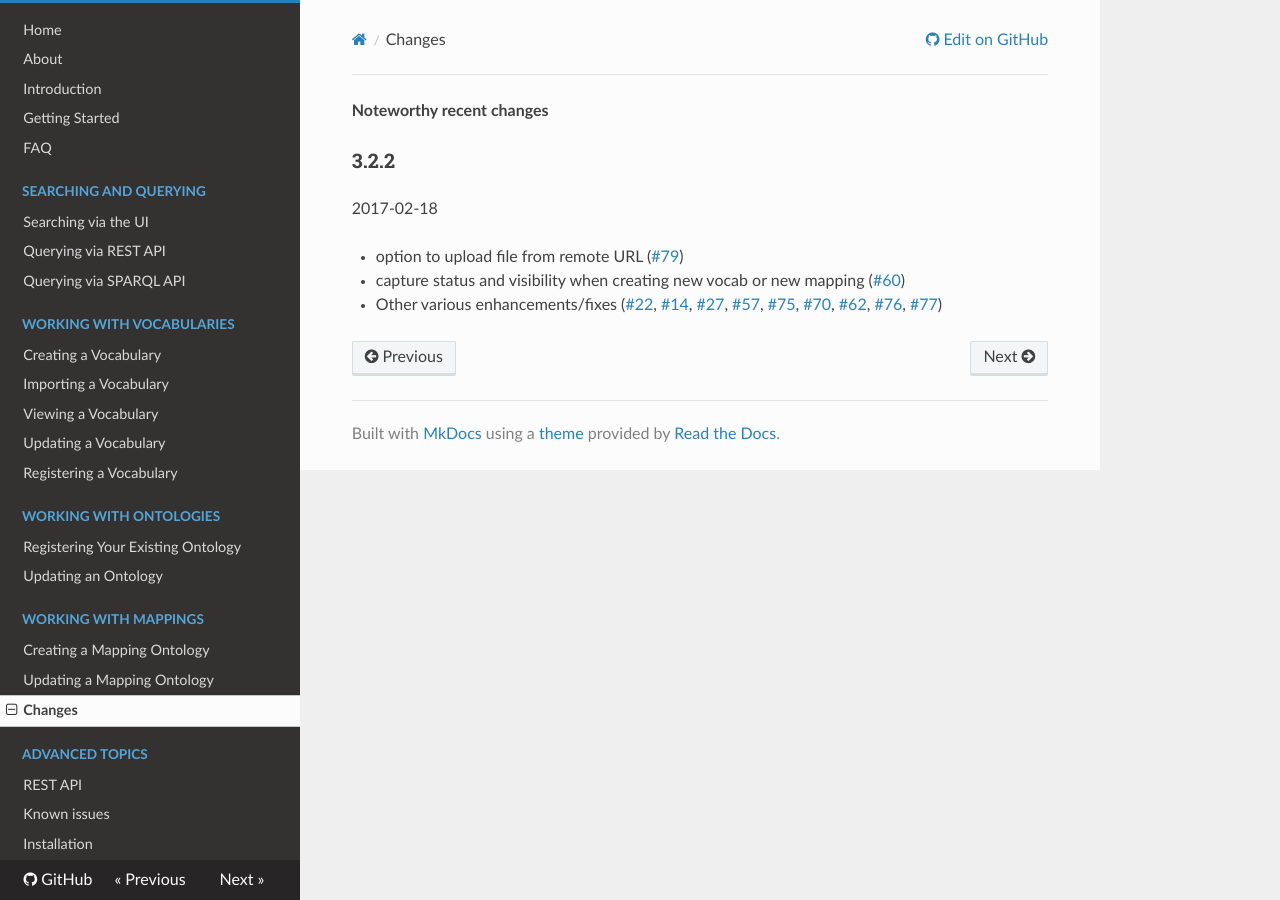
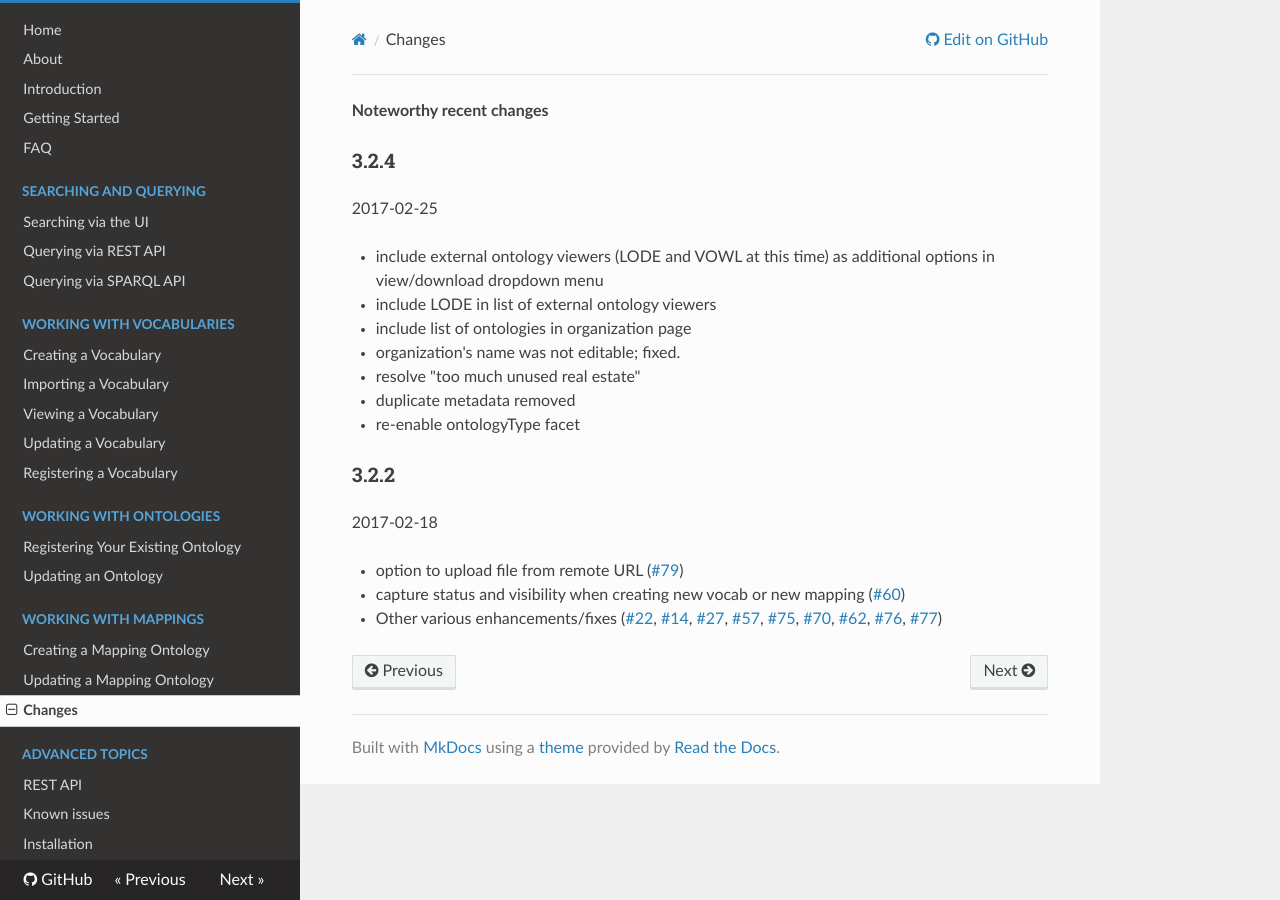
Before and after one commit to mmisw/mmiorr-docs, an MkDocs documentation site: the page built from docs/changes.md, in a window 1280 px wide. Built offline with MkDocs 1.6.1, drawn with Linux system fonts in a browser that asks for light colours; nearby versions of some CDN libraries; old or Windows-style settings are respelled for this version of MkDocs.

Commit message:
changelog for 3.2.4

```diff
--- a/docs/changes.md
+++ b/docs/changes.md
@@ -1,4 +1,15 @@
 **Noteworthy recent changes**
+
+### 3.2.4
+2017-02-25
+
+- include external ontology viewers (LODE and VOWL at this time) as additional options in view/download dropdown menu
+- include LODE in list of external ontology viewers
+- include list of ontologies in organization page
+- organization's name was not editable; fixed.
+- resolve "too much unused real estate"
+- duplicate metadata removed
+- re-enable ontologyType facet
 
 ### 3.2.2
 2017-02-18
```
